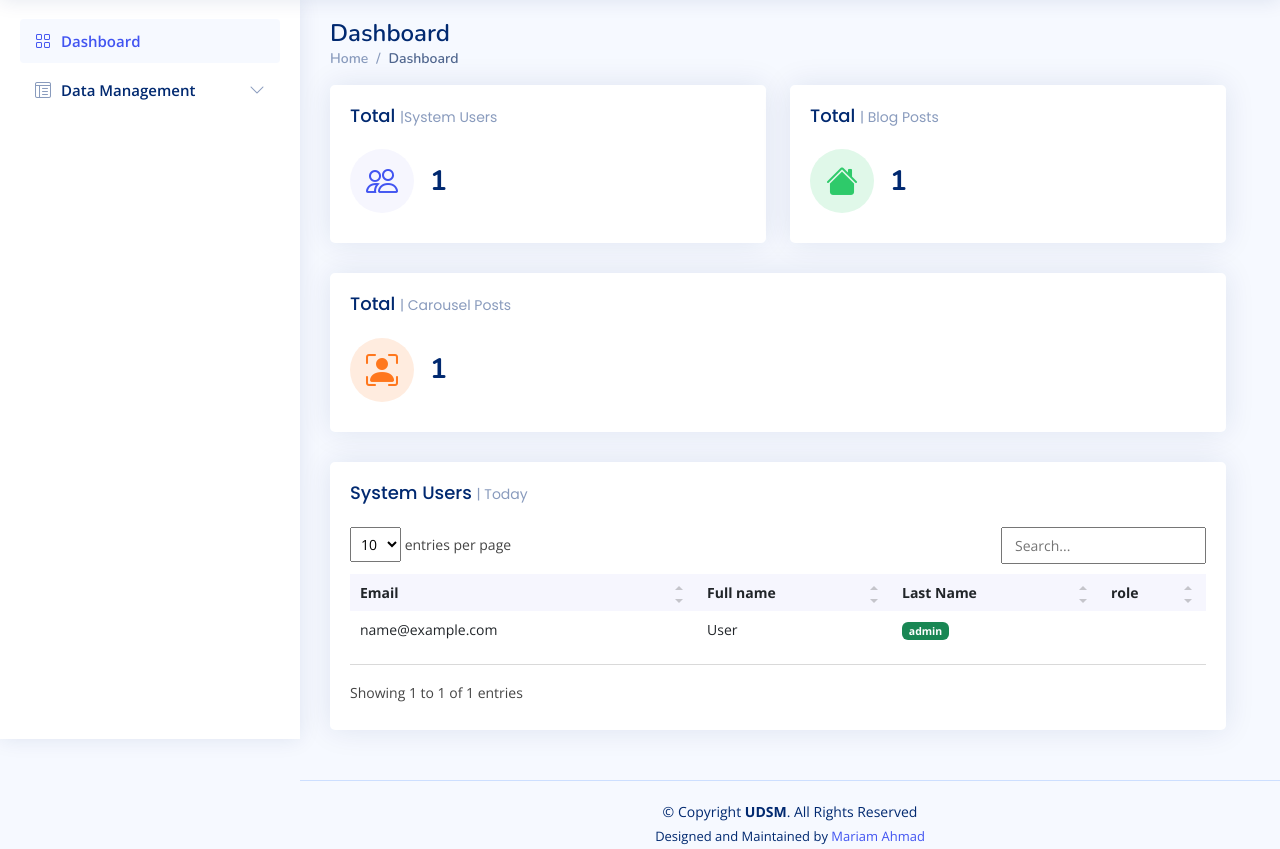
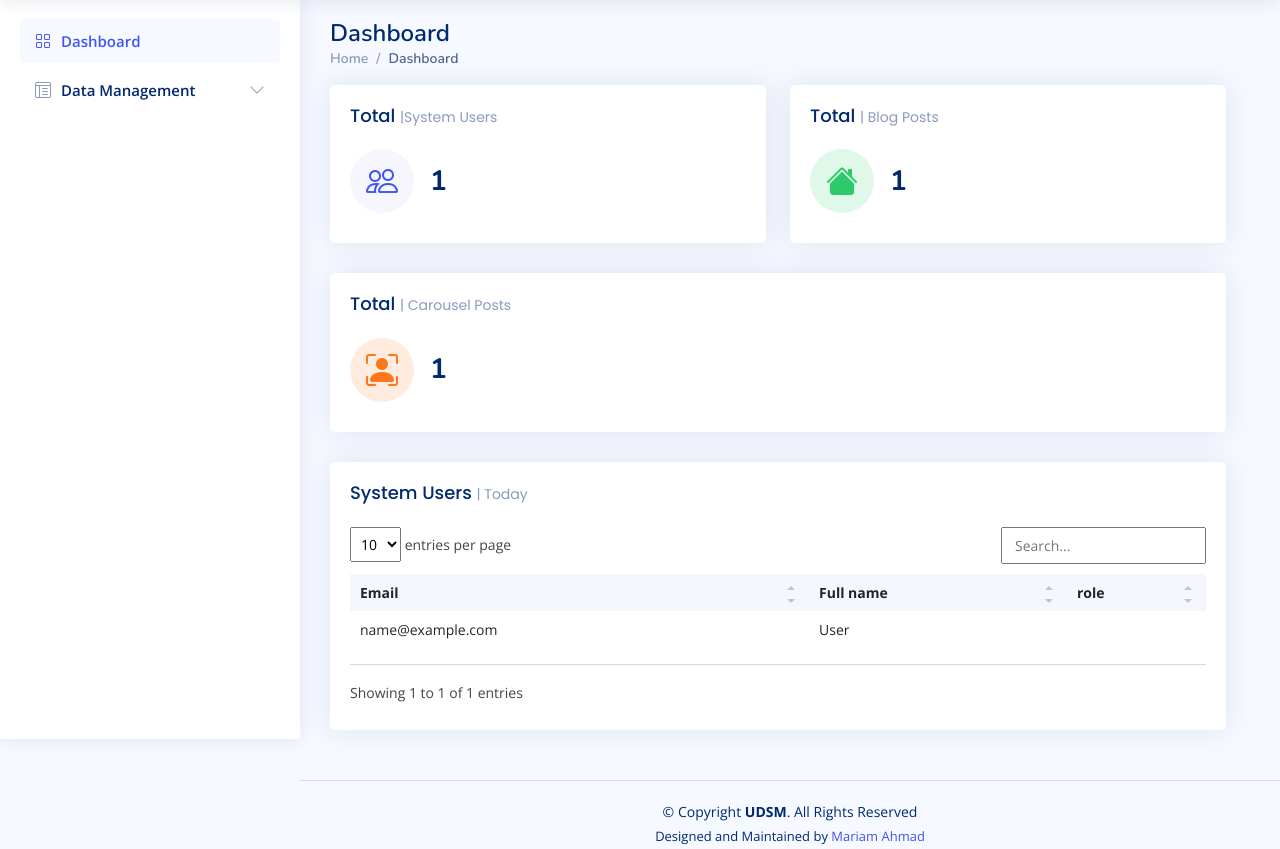
Before and after one commit to kwayummari/graduate_online_clearance_system, a PHP site: page /modules/admin/index.php in a window 1280 px wide. Shown: the part 61-910 px from the top of the page. Run offline with PHP 8.4, Linux system fonts and the light colour scheme; the visitor is signed in with stand-in values (Sample User, id 1); tables that the repository leaves empty or names only in its code hold one stand-in row (values such as "Sample post"); some libraries are stand-ins or nearby versions.

Commit message:
fixed list of users in dashboard

```diff
--- a/modules/admin/index.php
+++ b/modules/admin/index.php
@@ -135,7 +135,6 @@ include '../../connection/index.php';
                       <tr>
                         <th scope="col">Email</th>
                         <th scope="col">Full name</th>
-                        <th scope="col">Last Name</th>
                         <th scope="col">role</th>
                       </tr>
                     </thead>
@@ -147,7 +146,11 @@ include '../../connection/index.php';
                       <tr>
                         <td><?php echo $rows4['email'];?></td>
                         <td><?php echo $rows4['fullname'];?></td>
-                        <td><span class="badge bg-success"><?php echo $rows4['role'];?></span></td>
+                        <td><span class="badge bg-success"><?php if($rows4['role'] == '1') {
+                          echo 'Admin';
+                        } else if ($rows4['role'] == '2') {
+                          echo 'Student';
+                        }?></span></td>
                       </tr>
                       <?php
                                                      }
```
